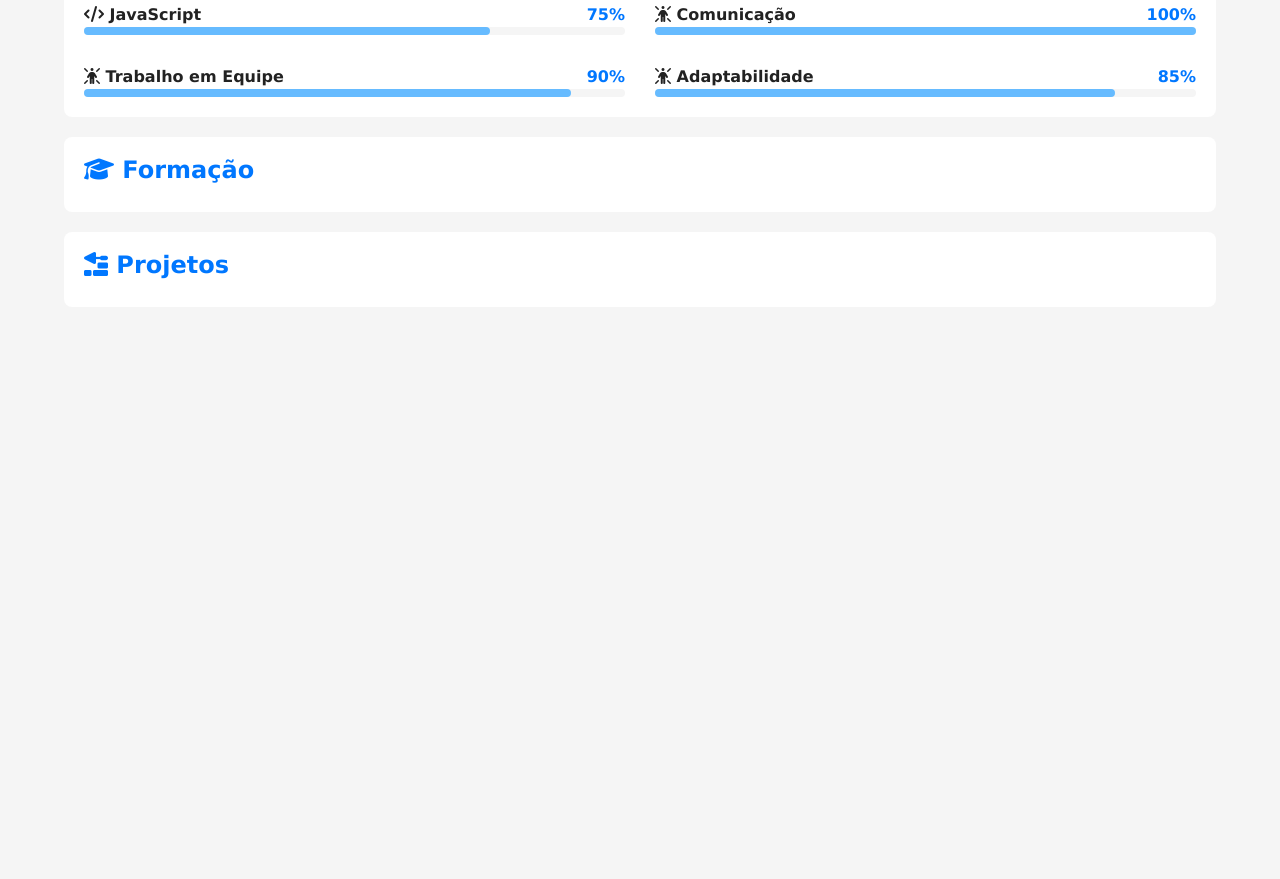
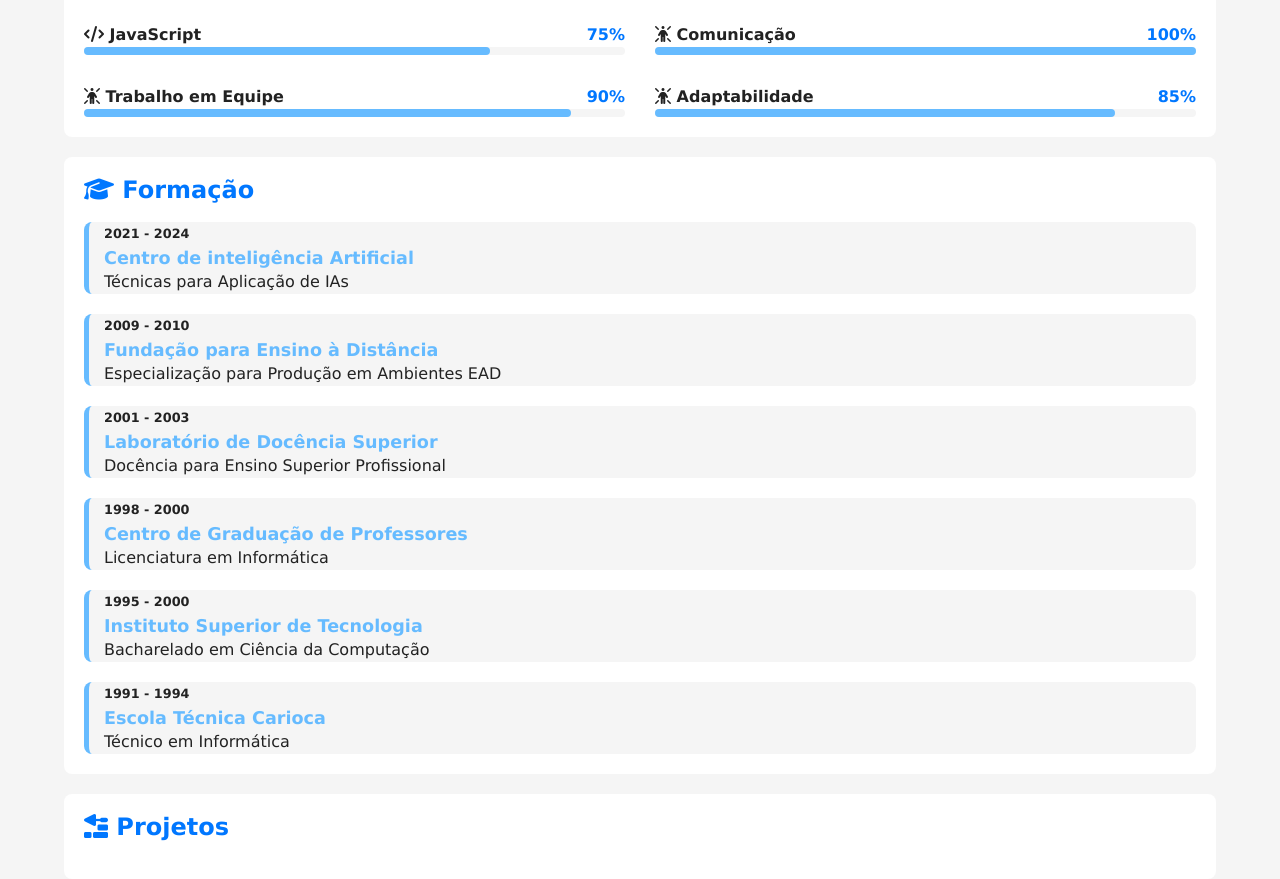
Before and after one commit to jdearaujotrindade/projeto-portfolio, a plain HTML site: page index.html in a window 1280 px wide. Shown: the part 1325-2204 px from the top of the page. Before the commit the page ends 1652 px from the top, so only its background shows below. Drawn offline with Linux system fonts and the light colour scheme.

Commit message:
Add formação section with education details and styles
Introduced a new 'formação' section in index.html to display educational background, including institutions, periods, and degrees. Added corresponding CSS styles for layout, hover effects, and improved visual presentation. Also adjusted margin-bottom for article headings.

```diff
--- a/estilos/style.css
+++ b/estilos/style.css
@@ -105,7 +105,7 @@ article {
 }
 article > h2 {
   color: var(--destaque);
-  margin-bottom: 10px;
+  margin-bottom: 20px;
 }
 .video-container {
   position: relative;
@@ -148,6 +148,32 @@ article > h2 {
   background-color: var(--destaque-inverso);
   border-radius: 4px;
 }
+#formacao-container {
+  display: flex;
+  flex-direction: column-reverse;
+  gap: 20px;
+}
+#formacao-container .curso {
+  background-color: var(--fundo-principal);
+  border-radius: 8px;
+  border-left: 5px solid var(--destaque-inverso);
+  padding-left: 15px;
+  transition: border-left-width 0.4s, border-color 0.4s;
+}
+#formacao-container .curso:hover {
+  border-left-width: 15px;
+  cursor: pointer;
+  border-color: var(--destaque);
+}
+#formacao-container .periodo {
+  font-size: 0.8em;
+  font-weight: bold;
+  color: var(--texto);
+}
+#formacao-container .instituicao {
+  color: var(--destaque-inverso);
+  font-size: 1.1em;
+}
 @media screen and (min-width: 768px) {
   #skill-container {
     grid-template-columns: 1fr 1fr;
--- a/index.html
+++ b/index.html
@@ -125,6 +125,38 @@
             </article> <!-- Fim do article#skills -->
             <article id="formacao">
                 <h2><i class="fa-solid fa-graduation-cap"></i> Formação</h2>
+                <div id="formacao-container">
+                    <div class="curso">
+                        <p class="periodo">1991 - 1994</p>
+                        <h3 class="instituicao">Escola Técnica Carioca</h3>
+                        <p class="titulacao">Técnico em Informática</p>
+                    </div>
+                    <div class="curso">
+                        <p class="periodo">1995 - 2000</p>
+                        <h3 class="instituicao">Instituto Superior de Tecnologia</h3>
+                        <p class="titulacao">Bacharelado em Ciência da Computação</p>
+                    </div>
+                    <div class="curso">
+                        <p class="periodo">1998 - 2000</p>
+                        <h3 class="instituicao">Centro de Graduação de Professores</h3>
+                        <p class="titulacao">Licenciatura em Informática</p>
+                    </div>
+                    <div class="curso">
+                        <p class="periodo">2001 - 2003</p>
+                        <h3 class="instituicao">Laboratório de Docência Superior</h3>
+                        <p class="titulacao">Docência para Ensino Superior Profissional</p>
+                    </div>
+                    <div class="curso">
+                        <p class="periodo">2009 - 2010</p>
+                        <h3 class="instituicao">Fundação para Ensino à Distância</h3>
+                        <p class="titulacao">Especialização para Produção em Ambientes EAD</p>
+                    </div>
+                    <div class="curso">
+                        <p class="periodo">2021 - 2024</p>
+                        <h3 class="instituicao">Centro de inteligência Artificial</h3>
+                        <p class="titulacao">Técnicas para Aplicação de IAs</p>
+                    </div>
+                </div>
             </article> <!-- Fim do article#formacao -->
             <article id="projetos">
                 <h2><i class="fa-solid fa-trowel-bricks"></i> Projetos</h2>
```
